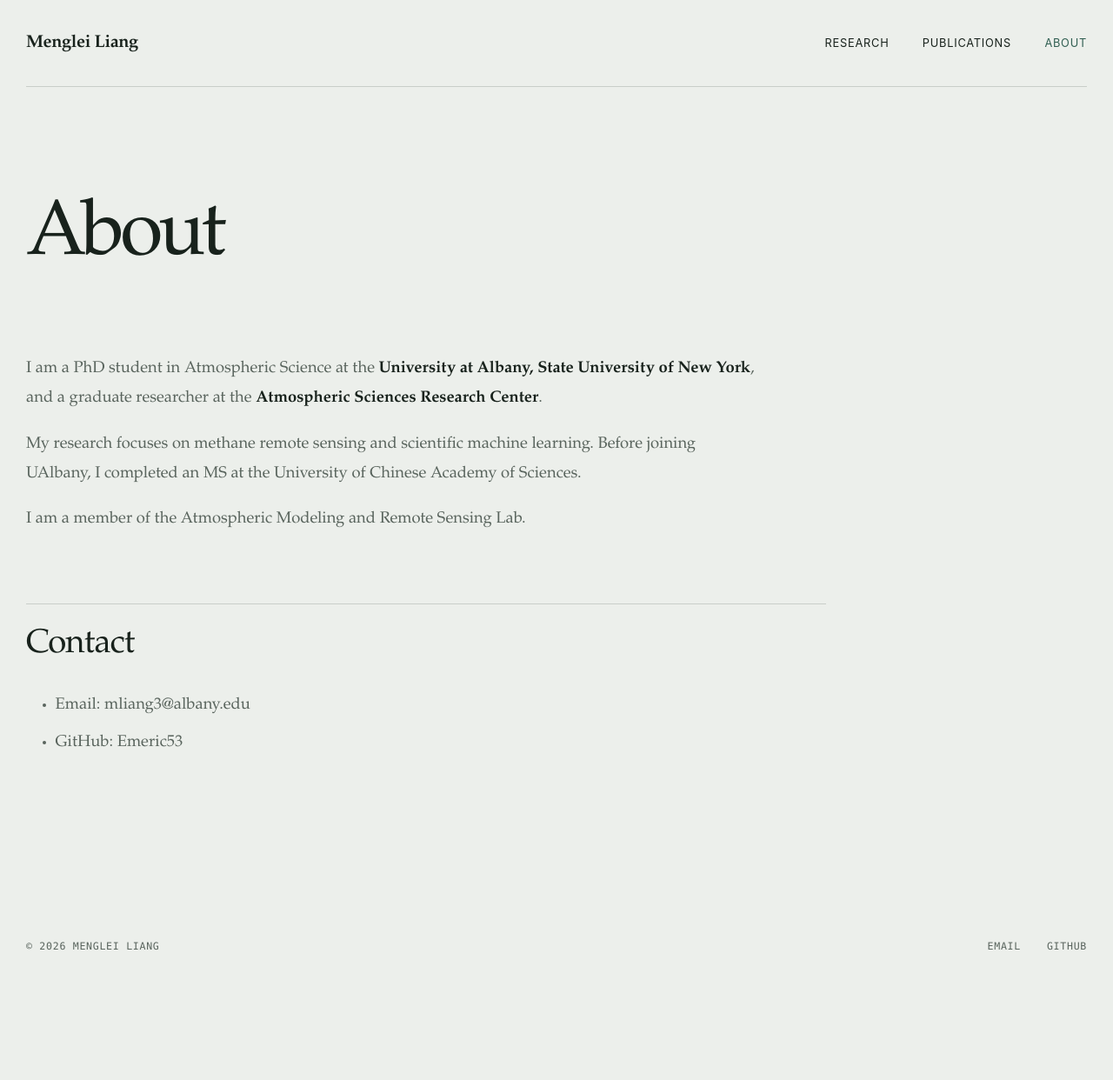
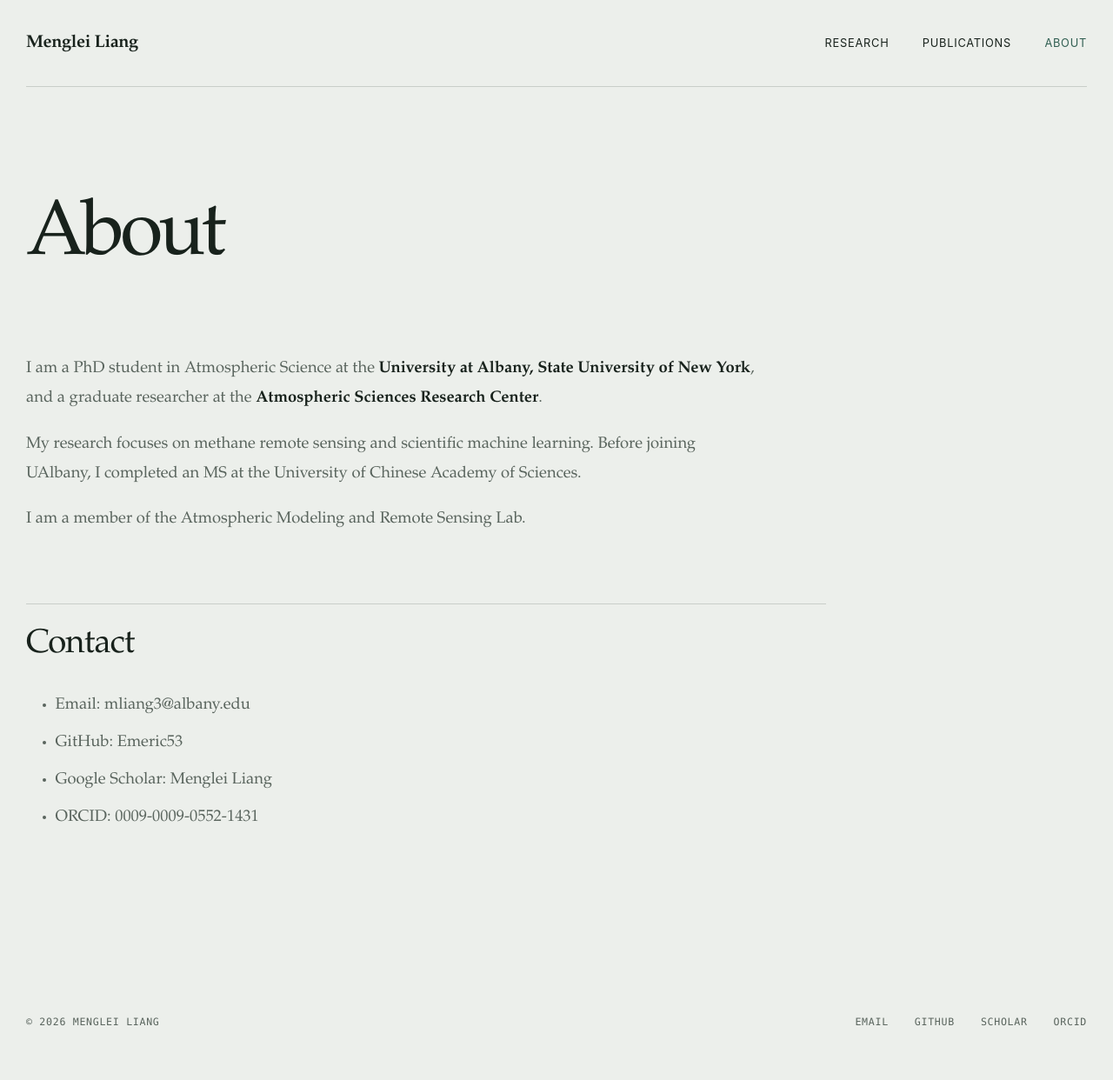
Before and after one commit to Emeric53/Emeric53.github.io, an MkDocs documentation site: the page built from docs/about/index.md, in a window 1280 px wide. Shown: the whole page at 87% size. Built offline with MkDocs 1.6.1 and Material for MkDocs 9.7.7, drawn with Linux system fonts in a browser that asks for light colours; before the commit the page ends 1155 px from its top, so only the background shows below that.

Commit message:
Add Google Scholar and ORCID links
Co-Authored-By: Claude Opus 5.5 <noreply@anthropic.com>

```diff
--- a/docs/about/index.md
+++ b/docs/about/index.md
@@ -16,3 +16,5 @@ I am a member of the [Atmospheric Modeling and Remote Sensing Lab](https://yu-xu
 
 - Email: [mliang3@albany.edu](mailto:mliang3@albany.edu)
 - GitHub: [Emeric53](https://github.com/Emeric53)
+- Google Scholar: [Menglei Liang](https://scholar.google.com/citations?user=q1QxULAAAAAJ&hl=en)
+- ORCID: [0009-0009-0552-1431](https://orcid.org/0009-0009-0552-1431)
--- a/overrides/partials/academic-footer.html
+++ b/overrides/partials/academic-footer.html
@@ -3,5 +3,7 @@
   <div>
     <a href="mailto:mliang3@albany.edu">Email</a>
     <a href="https://github.com/Emeric53">GitHub</a>
+    <a href="https://scholar.google.com/citations?user=q1QxULAAAAAJ&amp;hl=en">Scholar</a>
+    <a href="https://orcid.org/0009-0009-0552-1431">ORCID</a>
   </div>
 </footer>
```
